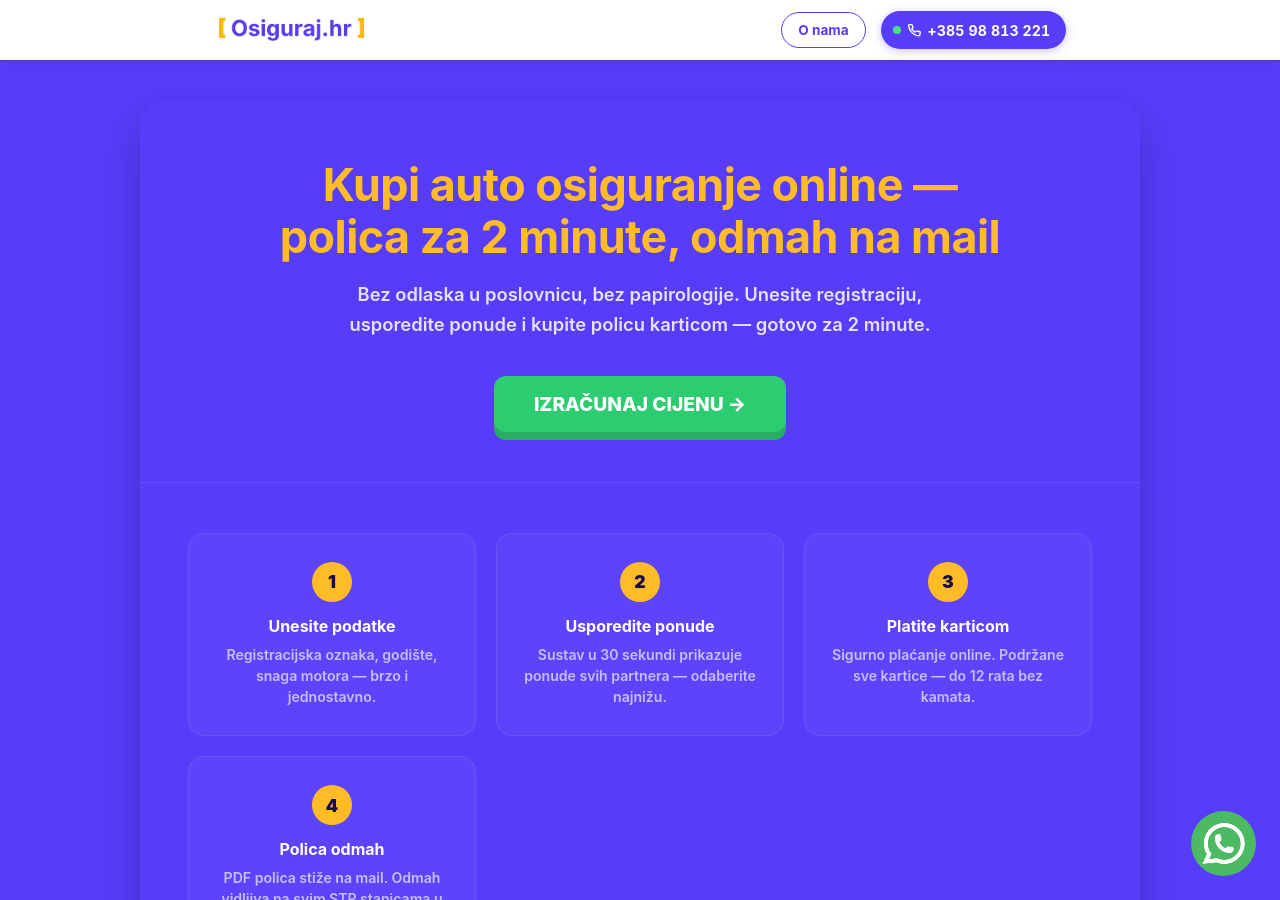
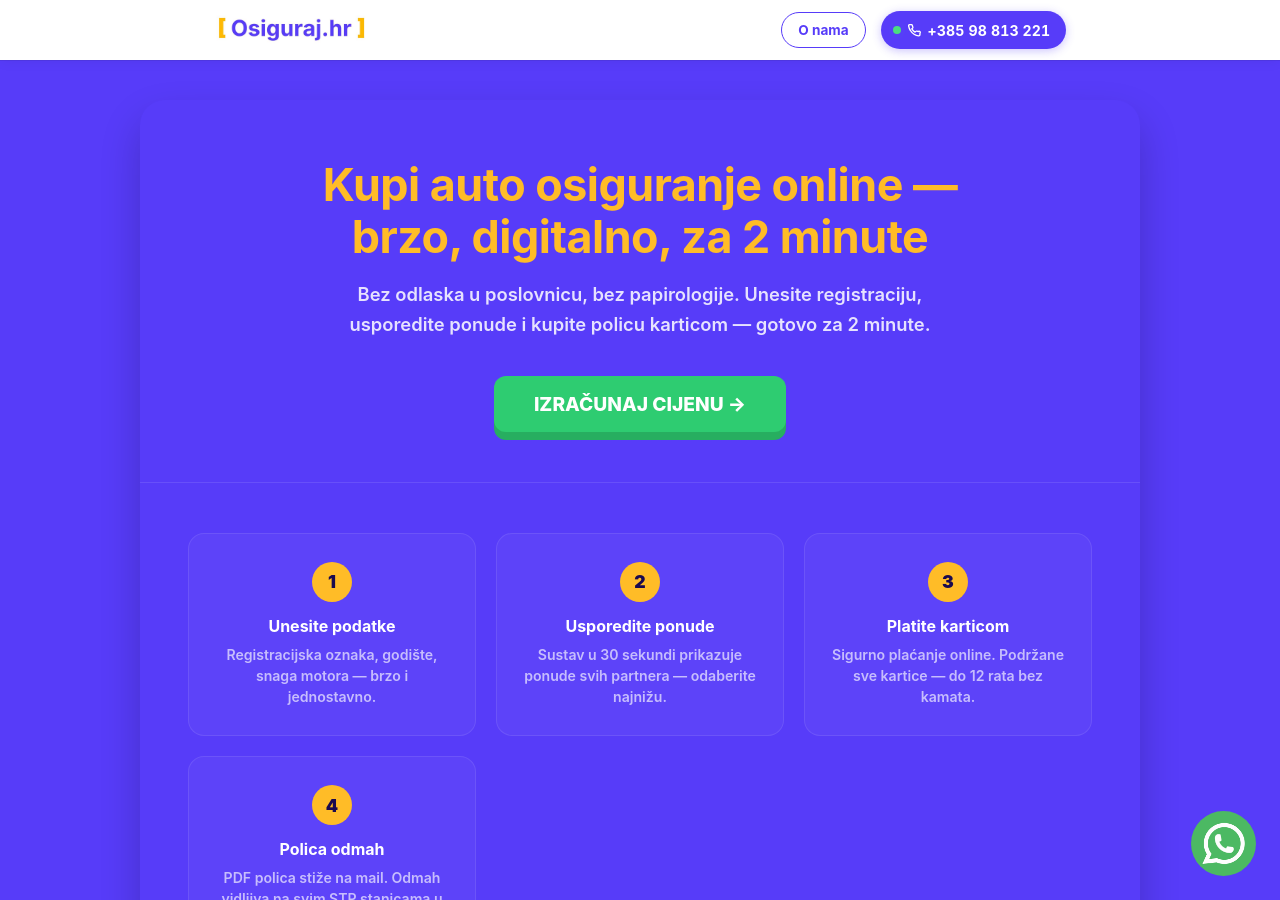
Before and after one commit to Filip-Gale/OsigurajHR, a Jekyll site: the page built from digitalno-auto-osiguranje/index.html, in a window 1280 px wide and 900 px high. Built offline with Jekyll 4.4.1, drawn with Linux system fonts in a browser that asks for light colours.

Commit message:
Fix digitalno-ao title: remove 'polica odmah na mail' from h1
Co-Authored-By: Claude Sonnet 4.6 <noreply@anthropic.com>

```diff
--- a/digitalno-auto-osiguranje/index.html
+++ b/digitalno-auto-osiguranje/index.html
@@ -142,7 +142,7 @@ layout: null
     <main class="width-container-1000 text-white round" style="background-color: #573cf9; box-shadow: 0 20px 40px rgba(0,0,0,0.2);">
 
         <div class="digi-hero">
-            <h1>Kupi auto osiguranje online —<br>polica za 2 minute, odmah na mail</h1>
+            <h1>Kupi auto osiguranje online —<br>brzo, digitalno, za 2 minute</h1>
             <p>Bez odlaska u poslovnicu, bez papirologije. Unesite registraciju, usporedite ponude i kupite policu karticom — gotovo za 2 minute.</p>
             <a href="/izracunaj-cijenu/" class="btn-saznaj">Izračunaj cijenu →</a>
         </div>
```
